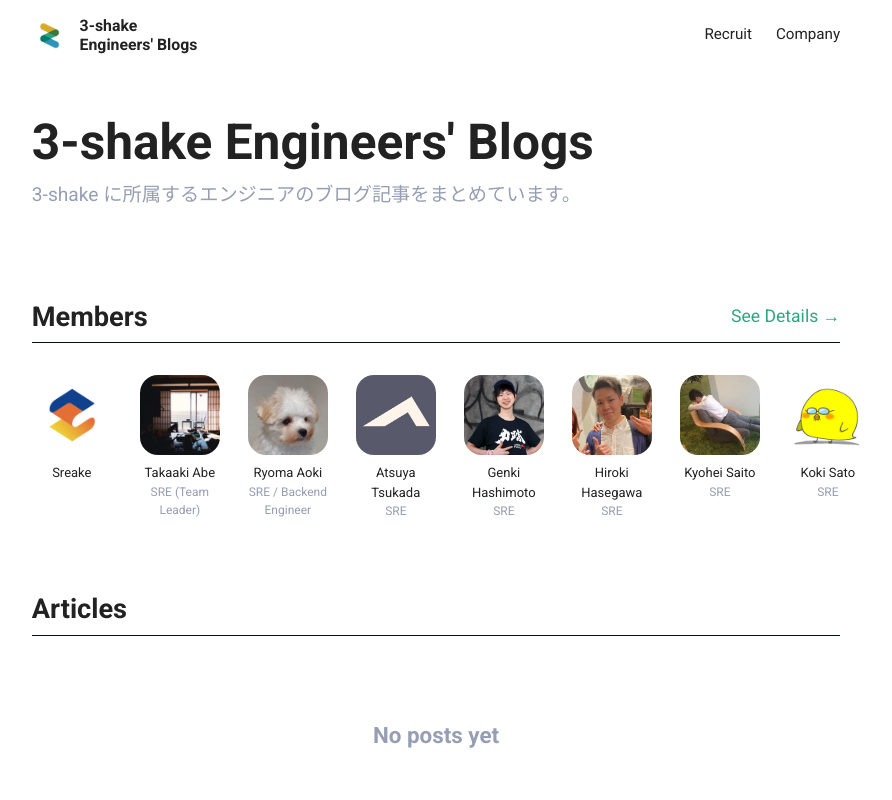
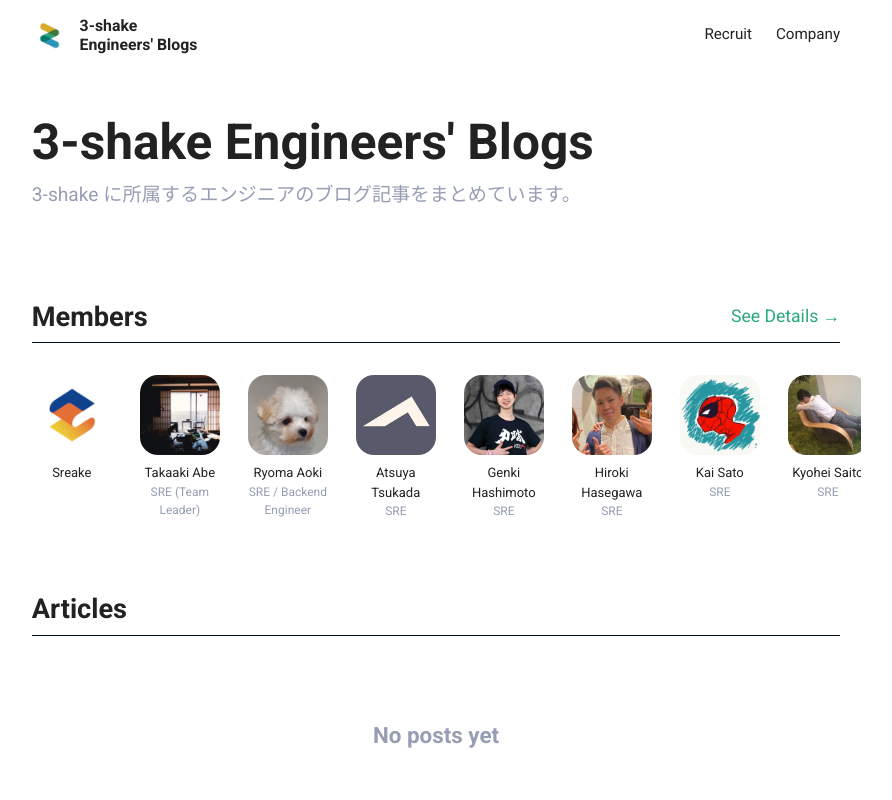
Before and after one commit to catnose99/team-blog-hub, a Next.js app: page / in a window 1280 px wide. Shown: the top 800 px of the page, without its empty margins (204-1096 px from the left). Built offline with nearby package versions, Linux system fonts and the light colour scheme.

Commit message:
add kai-sato

```diff
--- a/members.ts
+++ b/members.ts
@@ -230,4 +230,16 @@
     githubUsername: "koki-develop",
     websiteUrl: "https://koki.me",
   },
+  {
+    id: "kaisato",
+    name: "Kai Sato",
+    role: "SRE",
+    bio: "domo",
+    avatarSrc: "/avatars/kaisato.png",
+    sources: [],
+    includeUrlRegex: "",
+    twitterUsername: "KAI21441756",
+    githubUsername: "kaitexio",
+    websiteUrl: "",
+  },
 ].sort((a, b) => (a.id < b.id ? -1 : 1));
```
Also changed, not shown: public/avatars/kaisato.png (added).
